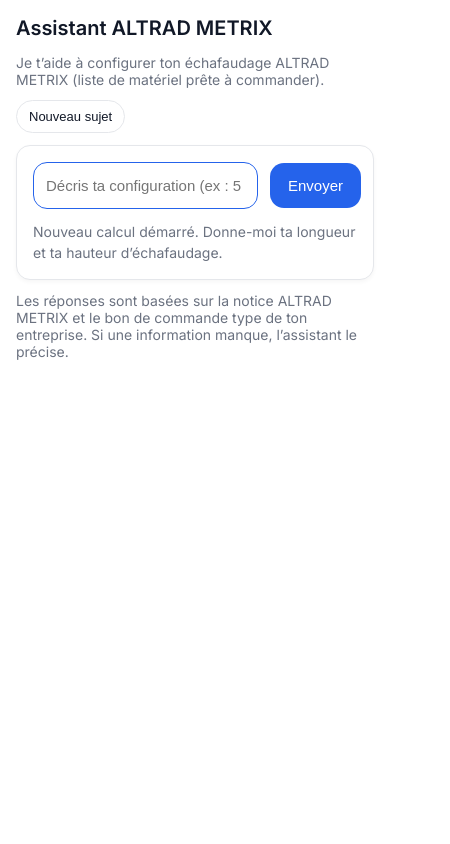
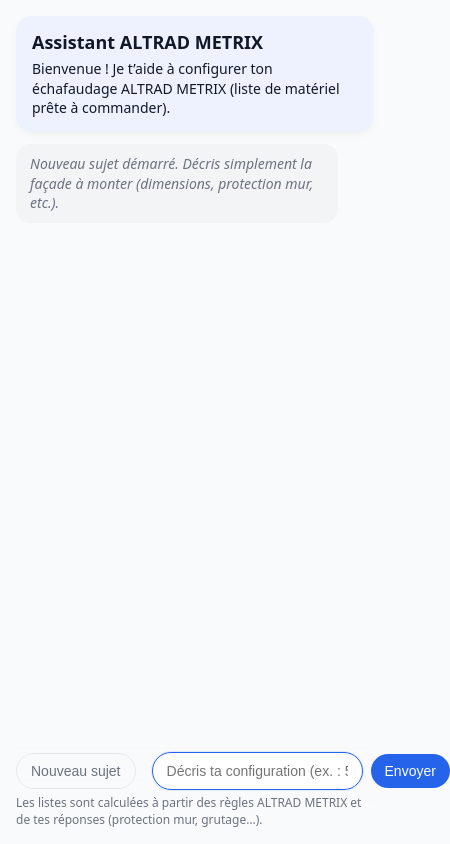
Before and after one commit to pierrehouillon/assistant-liste-mat-riel-chafaudage-Altrad, a website: page public/index.html in a window 390 px wide. Both pictures are taken after a click on the button "Nouveau sujet". Shown: the whole page, 450 px wide, since content can reach past the window. Drawn offline with Linux system fonts and the light colour scheme.

Commit message:
Update index.html

```diff
--- a/public/index.html
+++ b/public/index.html
@@ -2,264 +2,472 @@
 <html lang="fr">
   <head>
     <meta charset="utf-8" />
+    <title>Assistant ALTRAD METRIX</title>
     <meta
       name="viewport"
-      content="width=device-width,initial-scale=1,maximum-scale=1,viewport-fit=cover"
-    />
-    <title>Assistant ALTRAD METRIX</title>
-
-    <link
-      href="https://fonts.googleapis.com/css2?family=Inter:wght@400;500;600&display=swap"
-      rel="stylesheet"
+      content="width=device-width, initial-scale=1, maximum-scale=1, viewport-fit=cover"
     />
 
     <style>
       :root {
-        --gap: 12px;
-        --radius: 14px;
+        --bg: #f9fafb;
+        --fg: #111827;
+        --bubble-user: #2563eb;
+        --bubble-assistant: #ffffff;
+        --bubble-system: #f3f4f6;
         --border: #e5e7eb;
         --muted: #6b7280;
-        --primary: #2563eb;
-        --bg-soft: #f9fafb;
+        --radius: 18px;
       }
+
       * {
         box-sizing: border-box;
       }
+
+      html,
       body {
         margin: 0;
-        padding: 16px;
-        max-width: 800px;
-        font-family: "Inter", system-ui, -apple-system, Segoe UI, Roboto, Arial,
-          sans-serif;
-        color: #111827;
-        background: #ffffff;
+        padding: 0;
+        height: 100%;
+        background: var(--bg);
+        color: var(--fg);
+        font-family: system-ui, -apple-system, "Segoe UI", Roboto, Helvetica,
+          Arial, sans-serif;
         -webkit-font-smoothing: antialiased;
       }
 
-      h1 {
+      body {
+        display: flex;
+        justify-content: center;
+      }
+
+      .wrap {
+        max-width: 880px;
+        width: 100%;
+        padding: 16px;
+        display: flex;
+        flex-direction: column;
+        gap: 12px;
+      }
+
+      header {
+        border-radius: 16px;
+        background: #eef2ff;
+        padding: 14px 16px;
+        font-size: 14px;
+        line-height: 1.4;
+        box-shadow: 0 4px 8px rgba(0, 0, 0, 0.03);
+      }
+
+      header h1 {
+        margin: 0 0 4px;
         font-size: 20px;
         font-weight: 600;
-        margin: 0 0 4px;
-      }
-      .subtitle {
-        font-size: 14px;
-        color: var(--muted);
-        margin-bottom: 12px;
       }
 
-      .card {
-        border: 1px solid var(--border);
-        border-radius: var(--radius);
-        padding: 16px;
-        margin: 12px 0;
-        box-shadow: 0 2px 4px rgba(0, 0, 0, 0.04);
-        background: #fff;
+      #messages {
+        flex: 1;
+        display: flex;
+        flex-direction: column;
+        gap: 10px;
+        overflow-y: auto;
+        padding-bottom: 8px;
       }
 
-      .row {
+      .msg {
         display: flex;
-        gap: var(--gap);
-        align-items: center;
+        flex-direction: column;
+        max-width: 100%;
       }
 
-      input {
-        flex: 1;
-        font-size: 16px;
-        padding: 14px 12px;
-        border-radius: var(--radius);
-        border: 1px solid var(--border);
-        outline: none;
-        background: var(--bg-soft);
-        transition: border 0.2s, background 0.2s;
-      }
-      input:focus {
-        border-color: var(--primary);
-        background: #fff;
+      .msg.user {
+        align-items: flex-end;
       }
 
-      button.primary {
-        font-size: 16px;
-        padding: 14px 18px;
+      .msg.assistant,
+      .msg.system {
+        align-items: flex-start;
+      }
+
+      .bubble {
+        padding: 10px 14px;
         border-radius: var(--radius);
+        max-width: 80%;
+        white-space: pre-wrap;
+        line-height: 1.4;
+        font-size: 14px;
+        word-break: break-word;
+      }
+
+      .bubble.user {
+        background: var(--bubble-user);
+        color: #fff;
+        border-bottom-right-radius: 4px;
+      }
+
+      .bubble.assistant {
+        background: var(--bubble-assistant);
+        color: var(--fg);
+        border: 1px solid var(--border);
+        border-bottom-left-radius: 4px;
+        box-shadow: 0 1px 2px rgba(0, 0, 0, 0.04);
+      }
+
+      .bubble.system {
+        background: var(--bubble-system);
+        color: var(--muted);
+        font-style: italic;
+        border-radius: 14px;
+        max-width: 90%;
+      }
+
+      .time {
+        font-size: 11px;
+        color: var(--muted);
+        margin-top: 2px;
+        padding: 0 4px;
+      }
+
+      .composer {
+        position: sticky;
+        bottom: 0;
+        background: linear-gradient(
+          to top,
+          rgba(249, 250, 251, 1),
+          rgba(249, 250, 251, 0.7),
+          transparent
+        );
+        padding-top: 8px;
+      }
+
+      .composer-inner {
+        display: flex;
+        gap: 8px;
+        align-items: center;
+        padding-top: 4px;
+      }
+
+      #input {
+        flex: 1;
+        border-radius: 999px;
+        border: 1px solid var(--border);
+        padding: 10px 14px;
+        font-size: 14px;
+        background: #fff;
+        outline: none;
+      }
+
+      #input:focus {
+        border-color: #2563eb;
+        box-shadow: 0 0 0 1px rgba(37, 99, 235, 0.1);
+      }
+
+      #send,
+      #newTopic {
+        border-radius: 999px;
         border: none;
-        background: var(--primary);
+        padding: 9px 14px;
+        font-size: 14px;
+        cursor: pointer;
+        white-space: nowrap;
+      }
+
+      #send {
+        background: #2563eb;
         color: #fff;
         font-weight: 500;
-        cursor: pointer;
-        transition: background 0.2s;
-      }
-      button.primary:hover {
-        background: #1d4ed8;
       }
 
-      .answer {
-        white-space: pre-wrap;
-        line-height: 1.5;
-        margin-top: 12px;
-      }
-      .muted {
-        color: var(--muted);
-        font-size: 14px;
-        margin-top: 8px;
-      }
-      .loading {
-        opacity: 0.7;
+      #send:disabled {
+        opacity: 0.6;
+        cursor: default;
       }
 
-      .topbar {
-        display: flex;
-        justify-content: flex-end;
-        align-items: center;
-        gap: 8px;
-        margin-bottom: 4px;
-      }
-      .ghost-btn {
-        appearance: none;
+      #newTopic {
+        background: transparent;
         border: 1px solid var(--border);
-        background: #fff;
-        color: #111827;
-        padding: 8px 12px;
-        border-radius: 999px;
-        font-size: 13px;
-        cursor: pointer;
-      }
-      .ghost-btn:hover {
-        background: #f3f4f6;
-      }
-      .flash {
-        display: none;
-        align-items: center;
-        gap: 6px;
-        border: 1px solid #d1fae5;
-        background: #ecfdf5;
-        color: #065f46;
-        padding: 6px 10px;
-        border-radius: 999px;
-        font-size: 12px;
-      }
-      .flash.show {
-        display: inline-flex;
+        color: var(--muted);
+        margin-right: 8px;
       }
 
-      @media (max-width: 600px) {
-        input,
-        button.primary {
-          font-size: 15px;
+      #newTopic:hover {
+        background: #f9fafb;
+      }
+
+      .info {
+        font-size: 12px;
+        color: var(--muted);
+        margin-top: 4px;
+      }
+
+      /* ---------- TABLEAU MATERIEL ---------- */
+
+      .assistant-table-wrapper {
+        margin-top: 8px;
+        overflow-x: auto;
+      }
+
+      .assistant-table {
+        width: 100%;
+        border-collapse: collapse;
+        font-size: 13px;
+        background: #fff;
+        border: 1px solid var(--border);
+        border-radius: 10px;
+        overflow: hidden;
+      }
+
+      .assistant-table th,
+      .assistant-table td {
+        padding: 6px 8px;
+        border-top: 1px solid #f1f5f9;
+        text-align: left;
+        vertical-align: middle;
+      }
+
+      .assistant-table thead th {
+        background: #f3f4f6;
+        font-weight: 600;
+      }
+
+      .assistant-table tr:nth-child(even) td {
+        background: #fafafa;
+      }
+
+      @media (max-width: 640px) {
+        .bubble {
+          max-width: 100%;
         }
-        .topbar {
-          justify-content: space-between;
+        header h1 {
+          font-size: 18px;
         }
       }
     </style>
   </head>
   <body>
-    <h1>Assistant ALTRAD METRIX</h1>
-    <p class="subtitle">
-      Je t’aide à configurer ton échafaudage ALTRAD METRIX (liste de matériel
-      prête à commander).
-    </p>
+    <div class="wrap">
+      <header>
+        <h1>Assistant ALTRAD METRIX</h1>
+        <div>
+          Bienvenue ! Je t’aide à configurer ton échafaudage ALTRAD METRIX
+          (liste de matériel prête à commander).
+        </div>
+      </header>
 
-    <div class="topbar">
-      <span id="flash" class="flash">🆕 Nouveau calcul démarré</span>
-      <button id="newTopic" class="ghost-btn">Nouveau sujet</button>
-    </div>
+      <div id="messages"></div>
 
-    <div class="card">
-      <div class="row" style="margin-bottom: 12px">
-        <input
-          id="q"
-          placeholder="Décris ta configuration (ex : 5 m de long × 6 m de haut)…"
-        />
-        <button id="go" class="primary">Envoyer</button>
-      </div>
-      <div id="out" class="answer muted">
-        Aucune demande pour l’instant. Décris ton échafaudage pour commencer.
+      <div class="composer">
+        <div class="composer-inner">
+          <button id="newTopic" type="button">Nouveau sujet</button>
+          <input
+            id="input"
+            autocomplete="off"
+            placeholder="Décris ta configuration (ex. : 5 m × 6 m × 1 m)…"
+          />
+          <button id="send" type="button">Envoyer</button>
+        </div>
+        <div class="info">
+          Les listes sont calculées à partir des règles ALTRAD METRIX et de tes
+          réponses (protection mur, grutage…).
+        </div>
       </div>
     </div>
-
-    <p class="muted">
-      Les réponses sont basées sur la notice ALTRAD METRIX et le bon de
-      commande type de ton entreprise. Si une information manque, l’assistant
-      le précise.
-    </p>
 
     <script>
       const API_URL = "/api/chat";
 
-      const qEl = document.getElementById("q");
-      const goEl = document.getElementById("go");
-      const outEl = document.getElementById("out");
-      const newBtn = document.getElementById("newTopic");
-      const flash = document.getElementById("flash");
+      const messagesEl = document.getElementById("messages");
+      const inputEl = document.getElementById("input");
+      const sendEl = document.getElementById("send");
+      const newTopicEl = document.getElementById("newTopic");
 
-      // On mémorise le thread courant pour garder le contexte
+      // On mémorise le thread côté client pour garder le contexte
       let threadId = localStorage.getItem("metrix_thread") || null;
+      let sending = false;
 
-      function showFlash() {
-        flash.classList.add("show");
-        setTimeout(() => flash.classList.remove("show"), 1600);
+      function nowTime() {
+        return new Date().toLocaleTimeString("fr-FR", {
+          hour: "2-digit",
+          minute: "2-digit",
+        });
       }
 
-      function startNewTopic() {
+      function escapeHtml(str = "") {
+        return str
+          .replace(/&/g, "&amp;")
+          .replace(/</g, "&lt;")
+          .replace(/>/g, "&gt;")
+          .replace(/"/g, "&quot;")
+          .replace(/'/g, "&#039;");
+      }
+
+      // Transforme un éventuel tableau Markdown en <table> HTML responsive
+      function renderMarkdownTables(text) {
+        const lines = text.split(/\r?\n/);
+        let html = "";
+        let i = 0;
+
+        while (i < lines.length) {
+          const line = lines[i];
+
+          // Détection d’un bloc de tableau Markdown :
+          // ligne avec des | puis ligne suivante avec ---|--- etc.
+          if (
+            line.includes("|") &&
+            i + 1 < lines.length &&
+            /^\s*\|?\s*-[-\s|]*\|?\s*$/.test(lines[i + 1])
+          ) {
+            const headerLine = lines[i];
+            i += 2; // on saute la ligne de séparateurs
+
+            const rows = [];
+            while (
+              i < lines.length &&
+              lines[i].includes("|") &&
+              lines[i].trim() !== ""
+            ) {
+              rows.push(lines[i]);
+              i++;
+            }
+
+            const headers = headerLine
+              .split("|")
+              .map((c) => c.trim())
+              .filter(Boolean);
+
+            html +=
+              '<div class="assistant-table-wrapper"><table class="assistant-table"><thead><tr>';
+            headers.forEach((h) => {
+              html += "<th>" + escapeHtml(h) + "</th>";
+            });
+            html += "</tr></thead><tbody>";
+
+            rows.forEach((row) => {
+              const cells = row
+                .split("|")
+                .map((c) => c.trim())
+                .filter(Boolean);
+              html += "<tr>";
+              cells.forEach((c) => {
+                html += "<td>" + escapeHtml(c) + "</td>";
+              });
+              html += "</tr>";
+            });
+
+            html += "</tbody></table></div>";
+
+            // sauter les éventuelles lignes vides après le tableau
+            while (i < lines.length && lines[i].trim() === "") i++;
+          } else {
+            html += escapeHtml(line) + "<br>";
+            i++;
+          }
+        }
+
+        return html;
+      }
+
+      function addMessage(role, content) {
+        const box = document.createElement("div");
+        box.className = "msg " + role;
+
+        const bubble = document.createElement("div");
+        bubble.className = "bubble " + role;
+
+        if (role === "assistant") {
+          // On rend le texte avec conversion éventuelle de tableau Markdown
+          bubble.innerHTML = renderMarkdownTables(content || "");
+        } else if (role === "system") {
+          bubble.textContent = content;
+        } else {
+          // user
+          bubble.textContent = content;
+        }
+
+        const stamp = document.createElement("div");
+        stamp.className = "time";
+        stamp.textContent = nowTime();
+
+        box.appendChild(bubble);
+        if (role !== "system") box.appendChild(stamp);
+
+        messagesEl.appendChild(box);
+        messagesEl.scrollTop = messagesEl.scrollHeight;
+      }
+
+      function resetConversation() {
         threadId = null;
         localStorage.removeItem("metrix_thread");
-        qEl.value = "";
-        qEl.focus();
-        outEl.classList.add("muted");
-        outEl.textContent =
-          "Nouveau calcul démarré. Donne-moi ta longueur et ta hauteur d’échafaudage.";
-        showFlash();
+        messagesEl.innerHTML = "";
+        addMessage(
+          "system",
+          "Nouveau sujet démarré. Décris simplement la façade à monter (dimensions, protection mur, etc.)."
+        );
+        inputEl.value = "";
+        inputEl.focus();
       }
 
-      async function ask() {
-        const question = qEl.value.trim();
-        if (!question) return;
+      async function send() {
+        const text = inputEl.value.trim();
+        if (!text || sending) return;
 
-        outEl.textContent = "⏳ Calcul en cours…";
-        outEl.classList.add("loading");
+        sending = true;
+        sendEl.disabled = true;
+
+        addMessage("user", text);
+        inputEl.value = "";
 
         try {
-          const r = await fetch(API_URL, {
+          const resp = await fetch(API_URL, {
             method: "POST",
             headers: { "Content-Type": "application/json" },
-            body: JSON.stringify({ question, threadId }),
+            body: JSON.stringify({ question: text, threadId }),
           });
 
-          const data = await r.json();
+          const data = await resp.json();
 
           if (data?.threadId) {
             threadId = data.threadId;
             localStorage.setItem("metrix_thread", threadId);
           }
 
-          outEl.classList.remove("muted");
-          outEl.textContent = data?.answer || "❌ Pas de réponse.";
-
-          qEl.value = "";
-          qEl.focus();
+          if (data?.answer) {
+            addMessage("assistant", data.answer);
+          } else if (data?.error) {
+            addMessage(
+              "assistant",
+              "Désolé, une erreur est survenue : " + data.error
+            );
+          } else {
+            addMessage(
+              "assistant",
+              "Je n'ai pas reçu de réponse exploitable du serveur."
+            );
+          }
         } catch (e) {
-          outEl.classList.remove("muted");
-          outEl.textContent =
-            "❌ Erreur : " + (e?.message || "Impossible d’appeler l’API");
+          addMessage(
+            "assistant",
+            "Désolé, je n'arrive pas à joindre le serveur. Tu peux réessayer dans quelques instants."
+          );
         } finally {
-          outEl.classList.remove("loading");
+          sending = false;
+          sendEl.disabled = false;
+          inputEl.focus();
         }
       }
 
-      newBtn.addEventListener("click", startNewTopic);
-      goEl.addEventListener("click", ask);
-      qEl.addEventListener("keydown", (e) => {
-        if (e.key === "Enter") ask();
+      // événements
+      sendEl.addEventListener("click", send);
+      inputEl.addEventListener("keydown", (e) => {
+        if (e.key === "Enter") send();
       });
+      newTopicEl.addEventListener("click", resetConversation);
 
-      // Support test avec ?q= dans l’URL
-      const u = new URL(window.location.href);
-      const initial = u.searchParams.get("q");
-      if (initial) {
-        startNewTopic();
-        qEl.value = initial;
-        ask();
-      }
+      // message système d’accueil
+      addMessage(
+        "system",
+        "Bienvenue ! Je t’aide à configurer ton échafaudage ALTRAD METRIX (liste de matériel prête à commander)."
+      );
     </script>
   </body>
 </html>
```
